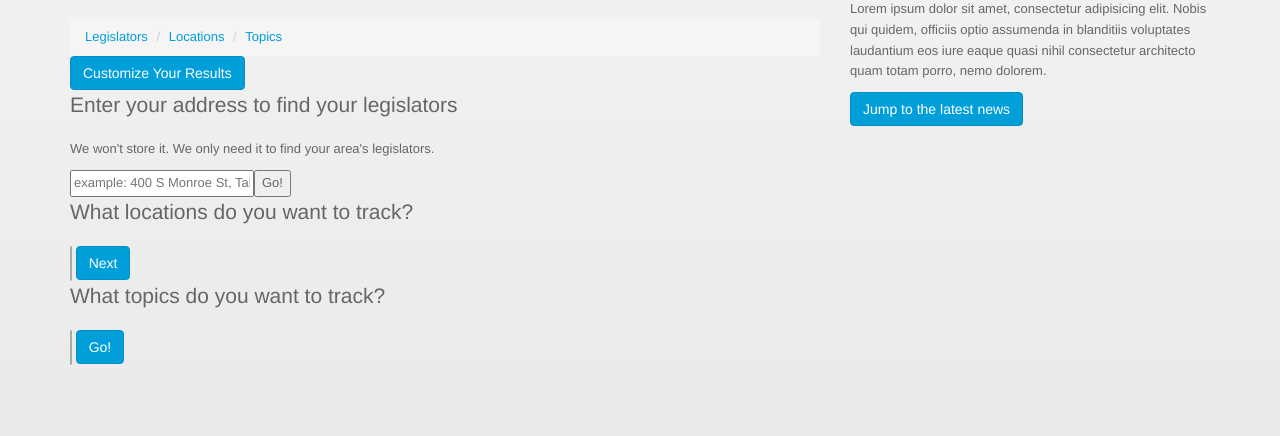
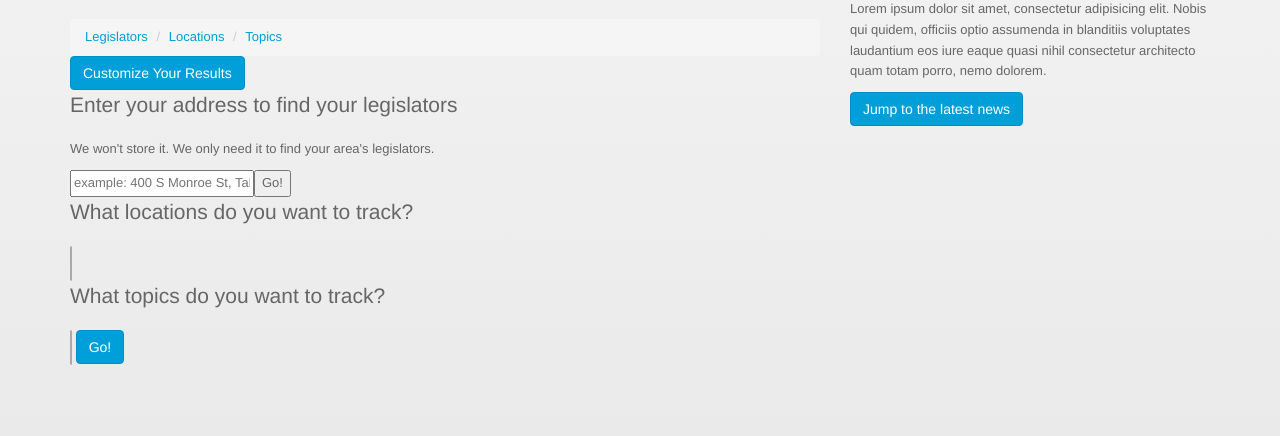
Before and after one commit to OrlandoSentinel/TabsOnTallahassee, a Django app: template templates/bills/latest_actions.html in a window 1280 px wide. Shown: the part 857-1293 px from the top of the page. Run offline with Django 3.2, Linux system fonts and the light colour scheme; the template is opened without the code that fills it, so the values that code supplies are empty; parts of the project's set-up code (start-up, migrations or seed data) failed here and were passed over; some libraries are stand-ins or nearby versions.

Commit message:
Remove uneeded next button

```diff
--- a/templates/bills/bill_selection_form.html
+++ b/templates/bills/bill_selection_form.html
@@ -27,7 +27,6 @@
         {% endif %}
         {% endfor %}
     </select>
-    <a role="button" class="btn btn-primary" data-toggle="collapse" data-parent="#accordion" href="#subjects" aria-expanded="false" aria-controls="locations">Next</a>
 
     <p class="lead">What topics do you want to track?</p>
 
```
